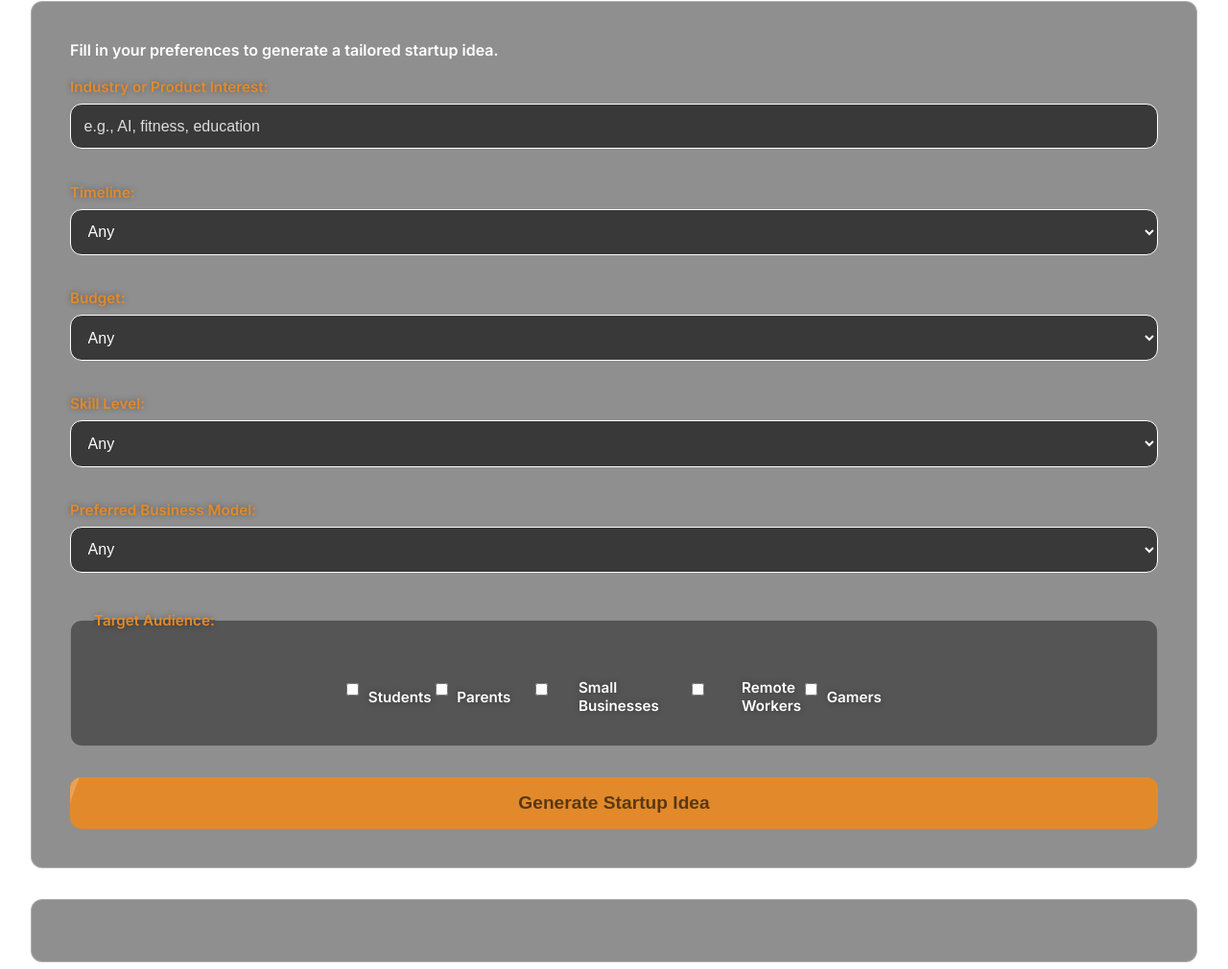
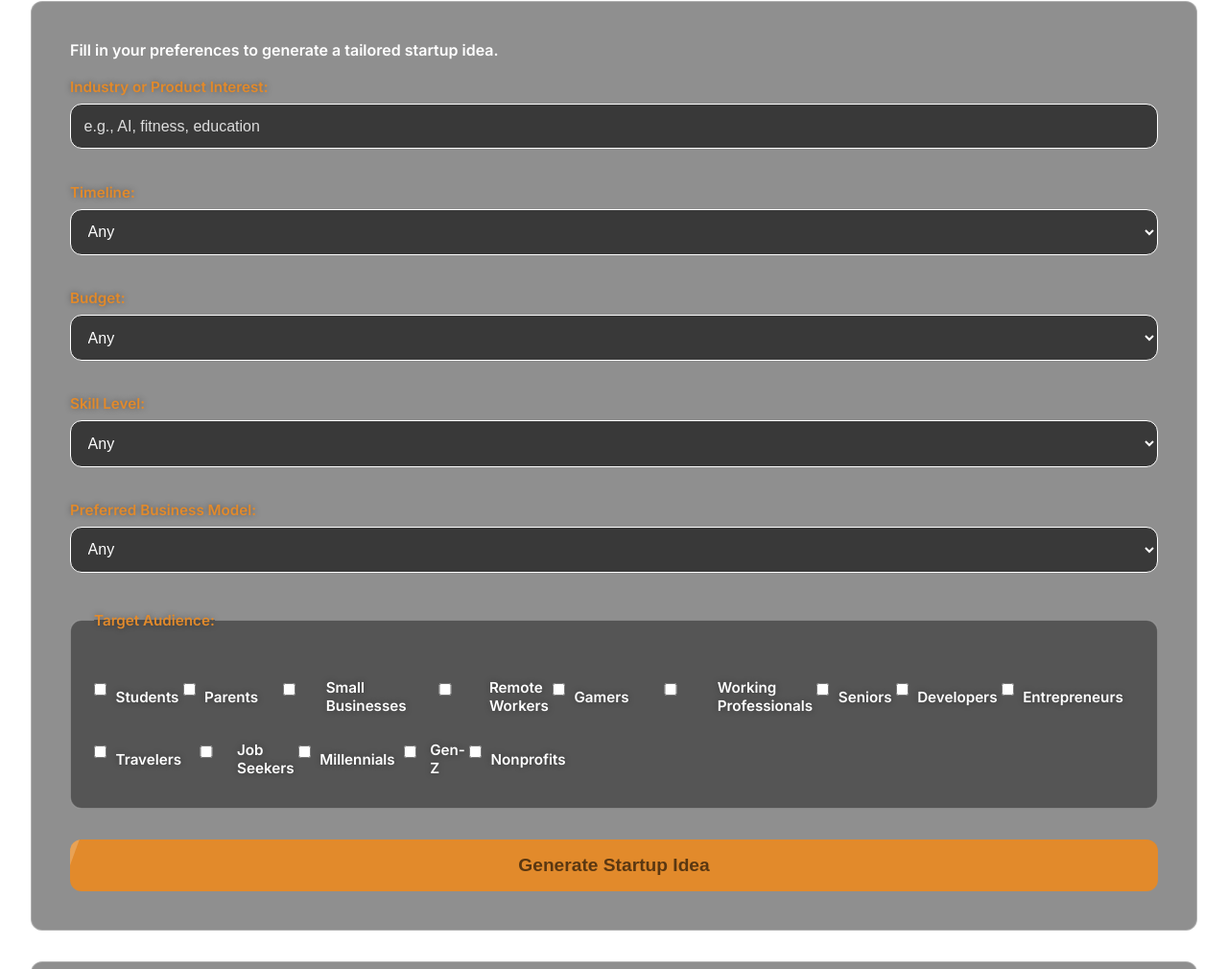
Before and after one commit to VSG1980/final-project-2025, a website built with Vite: page client/index.html in a window 1280 px wide. Shown: the part 169-1179 px from the top of the page at 96% size. Built offline with nearby package versions, Linux system fonts and the light colour scheme; files whose address does not match are found by name.

Commit message:
changes to html-input options

```diff
--- a/client/index.html
+++ b/client/index.html
@@ -63,6 +63,7 @@
           <option value="">Any</option>
           <option value="Beginner">Beginner</option>
           <option value="Intermediate">Intermediate</option>
+          <option value="Advanced">Advanced</option>
           <option value="Expert">Expert</option>
         </select>
       </div>
@@ -72,9 +73,15 @@
         <select id="businessModel" name="businessModel" aria-required="false">
           <option value="">Any</option>
           <option value="Subscription">Subscription</option>
+          <option value="SaaS Subscription">SaaS Subscription</option>
+          <option value="Ad Revenue">Ad Revenue</option>
           <option value="Freemium">Freemium</option>
           <option value="One-Time Payment">One-Time Payment</option>
           <option value="Service-based">Service-based</option>
+          <option value="Marketplace / Platform">Marketplace / Platform</option>
+          <option value="Affiliate Marketing">Affiliate Marketing</option>
+          <option value="Licensing">Licensing</option>
+          <option value="Donations / Crowdfunding">Donations / Crowdfunding</option>
         </select>
       </div>
 
@@ -85,21 +92,57 @@
             <input type="checkbox" id="audience-students" name="audience" value="Students" />
             Students
           </label>
-          <label for="audience-parents">
-            <input type="checkbox" id="audience-parents" name="audience" value="Parents" />
+          <label for="audience-Parents">
+            <input type="checkbox" id="audience-Parents" name="audience" value="Parents" />
             Parents
           </label>
           <label for="audience-smallbiz">
-            <input type="checkbox" id="audience-smallbiz" name="audience" value="Small Businesses" />
+            <input type="checkbox" id="audience-Smallbiz" name="audience" value="Small Businesses" />
             Small Businesses
           </label>
-          <label for="audience-remote">
-            <input type="checkbox" id="audience-remote" name="audience" value="Remote Workers" />
+          <label for="audience-Remote">
+            <input type="checkbox" id="audience-Remote" name="audience" value="Remote Workers" />
             Remote Workers
           </label>
-          <label for="audience-gamers">
-            <input type="checkbox" id="audience-gamers" name="audience" value="Gamers" />
+          <label for="audience-Gamers">
+            <input type="checkbox" id="audience-Gamers" name="audience" value="Gamers" />
             Gamers
+          </label>
+          <label for="audience-Working Professionals">
+            <input type="checkbox" id="audience-Working Professionals" name="audience" value="Working Professionals" />
+            Working Professionals
+          </label>
+          <label for="audience-Seniors">
+            <input type="checkbox" id="audience-Seniors" name="audience" value="Seniors" />
+            Seniors
+          </label>
+          <label for="audience-Developers">
+            <input type="checkbox" id="audience-Developers" name="audience" value="Developers" />
+            Developers
+          </label>
+          <label for="audience-Entrepreneurs">
+            <input type="checkbox" id="audience-Entrepreneurs" name="audience" value="Entrepreneurs" />
+            Entrepreneurs
+          </label>
+          <label for="audience-Travelers">
+            <input type="checkbox" id="audience-Travelers" name="audience" value="Travelers" />
+            Travelers
+          </label>
+          <label for="audience-Job Seekers">
+            <input type="checkbox" id="audience-Job Seekers" name="audience" value="Job Seekers" />
+            Job Seekers
+          </label>
+          <label for="audience-Millennials">
+            <input type="checkbox" id="audience-Millennials" name="audience" value="Millennials" />
+            Millennials
+          </label>
+          <label for="audience-Gen-Z">
+            <input type="checkbox" id="audience-Gen-Z" name="audience" value="Gen-Z" />
+            Gen-Z
+          </label>
+          <label for="Nonprofits">
+            <input type="checkbox" id="audience-Nonprofits" name="audience" value="Nonprofits" />
+            Nonprofits
           </label>
         </div>
       </fieldset>
```
Also changed, not shown: 1 other file.
